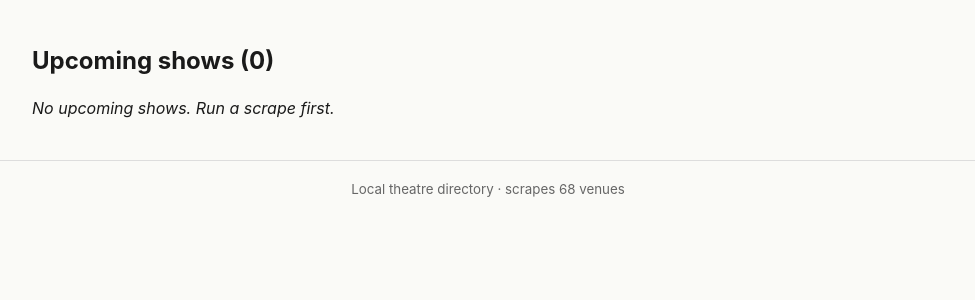
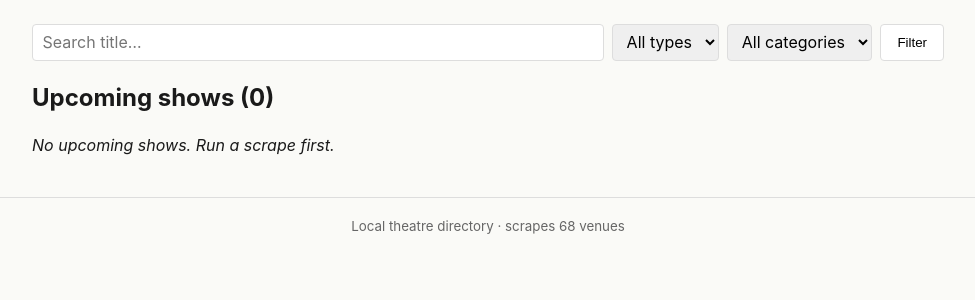
Before and after one commit to ruiboom/theatre-scout, a FastAPI app: page /shows in a window 1280 px wide. Shown: the part 60-360 px from the top of the page, without its empty margins (152-1127 px from the left). Run offline with FastAPI, Linux system fonts and the light colour scheme; data that the repository does not hold is empty.

Commit message:
M9: show-type classifier, /shows search+filter, README

```diff
--- a/scout/adapters/_generic.py
+++ b/scout/adapters/_generic.py
@@ -17,6 +17,7 @@ from bs4 import BeautifulSoup, Tag
 from scout.adapters._html import parse_date_range
 from scout.adapters._jsonld import parse_jsonld
 from scout.adapters.base import BaseAdapter
+from scout.classify import classify
 from scout.models import Show, ShowType
 
 log = logging.getLogger(__name__)
@@ -83,11 +84,12 @@ class GenericAdapter(BaseAdapter):
         )
         image = (img_el.get("src") or img_el.get("data-src")) if isinstance(img_el, Tag) else None
         image_url = urllib.parse.urljoin(base_url, str(image)) if image else None
+        show_type = classify(title, default=self.default_show_type)
         try:
             return Show(
                 theatre_slug=self.slug,
                 title=title,
-                show_type=self.default_show_type,
+                show_type=show_type,
                 url=url,
                 start_date=start,
                 end_date=end,
--- a/scout/web/app.py
+++ b/scout/web/app.py
@@ -91,11 +91,35 @@ def shows_page(
     conn: sqlite3.Connection = Depends(get_conn),
     theatres_path: Path = Depends(get_theatres_path),
     today: str | None = None,
+    q: str | None = None,
+    type: str | None = None,
+    cat: str | None = None,
 ) -> object:
     cutoff = Date.fromisoformat(today) if today else Date.today()
     shows = db.query_upcoming(conn, today=cutoff)
     theatres = {t.slug: t for t in load_theatres(theatres_path)}
-    return templates.TemplateResponse(request, "shows.html", {"shows": shows, "theatres": theatres})
+    if q:
+        needle = q.lower()
+        shows = [s for s in shows if needle in s.title.lower()]
+    if type:
+        shows = [s for s in shows if s.show_type == type]
+    if cat:
+        shows = [
+            s
+            for s in shows
+            if s.theatre_slug in theatres and theatres[s.theatre_slug].category == cat
+        ]
+    return templates.TemplateResponse(
+        request,
+        "shows.html",
+        {
+            "shows": shows,
+            "theatres": theatres,
+            "q": q or "",
+            "filter_type": type or "",
+            "filter_cat": cat or "",
+        },
+    )
 
 
 @app.post("/refresh")
--- a/scout/web/static/style.css
+++ b/scout/web/static/style.css
@@ -79,3 +79,26 @@ ul.theatres a { color: var(--link); text-decoration: none; font-weight: 500; }
     font-size: 0.75rem;
     text-transform: lowercase;
 }
+
+form.filters {
+    display: flex;
+    gap: 0.5rem;
+    margin-bottom: 1rem;
+    flex-wrap: wrap;
+}
+form.filters input,
+form.filters select {
+    padding: 0.4rem 0.6rem;
+    border: 1px solid var(--border);
+    border-radius: 4px;
+    font: inherit;
+}
+form.filters input[type=search] { flex: 1 1 200px; }
+form.filters button {
+    padding: 0.4rem 1rem;
+    border: 1px solid var(--border);
+    border-radius: 4px;
+    background: white;
+    cursor: pointer;
+}
+form.filters button:hover { background: var(--pill); }
--- a/scout/web/templates/shows.html
+++ b/scout/web/templates/shows.html
@@ -1,6 +1,22 @@
 {% extends "base.html" %}
 {% block title %}Upcoming shows · Theatre Scout{% endblock %}
 {% block content %}
+<form method="get" action="/shows" class="filters">
+    <input type="search" name="q" value="{{ q }}" placeholder="Search title…">
+    <select name="type">
+        <option value="">All types</option>
+        {% for t in ["play", "musical", "comedy", "dance", "opera", "family", "cabaret", "other"] %}
+            <option value="{{ t }}" {% if filter_type == t %}selected{% endif %}>{{ t }}</option>
+        {% endfor %}
+    </select>
+    <select name="cat">
+        <option value="">All categories</option>
+        {% for c, label in [("major","Major"),("mid","Mid-sized"),("fringe","Fringe"),("outer","Outer")] %}
+            <option value="{{ c }}" {% if filter_cat == c %}selected{% endif %}>{{ label }}</option>
+        {% endfor %}
+    </select>
+    <button type="submit">Filter</button>
+</form>
 <h2>Upcoming shows ({{ shows | length }})</h2>
 {% if shows %}
     <ul class="shows">
--- a/scripts/survey.py
+++ b/scripts/survey.py
@@ -13,7 +13,6 @@ Usage: uv run python scripts/survey.py
 from __future__ import annotations
 
 import json
-import re
 import time
 from pathlib import Path
 from urllib.parse import urljoin
```
Also changed, not shown: scout/classify.py (added, +44 -0 lines), tests/test_classify.py (added, +24 -0 lines), tests/test_web.py (+18 -0 lines), README.md (added).
